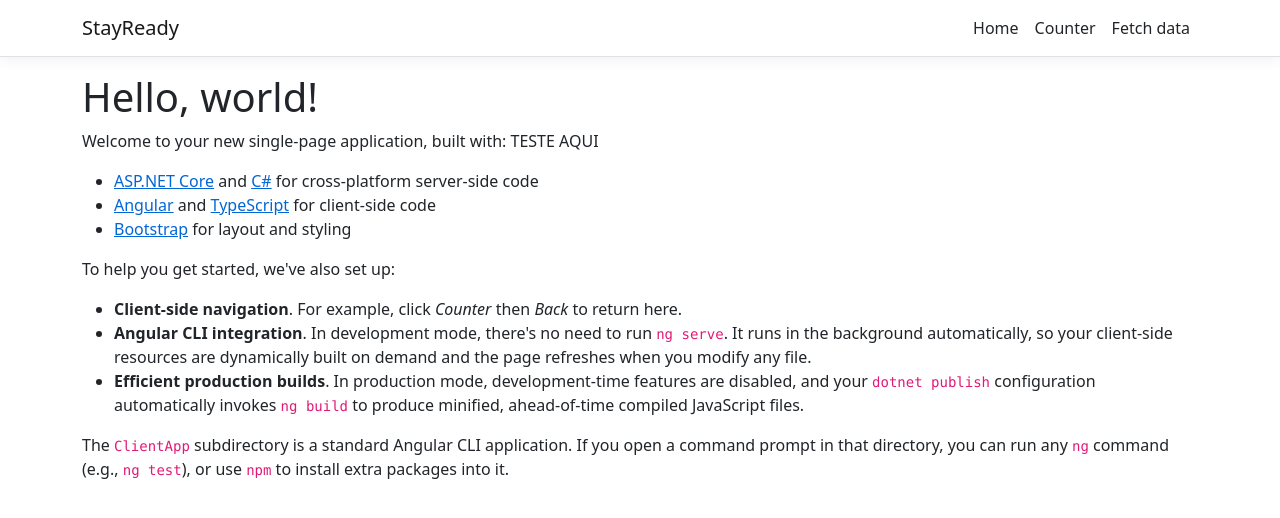
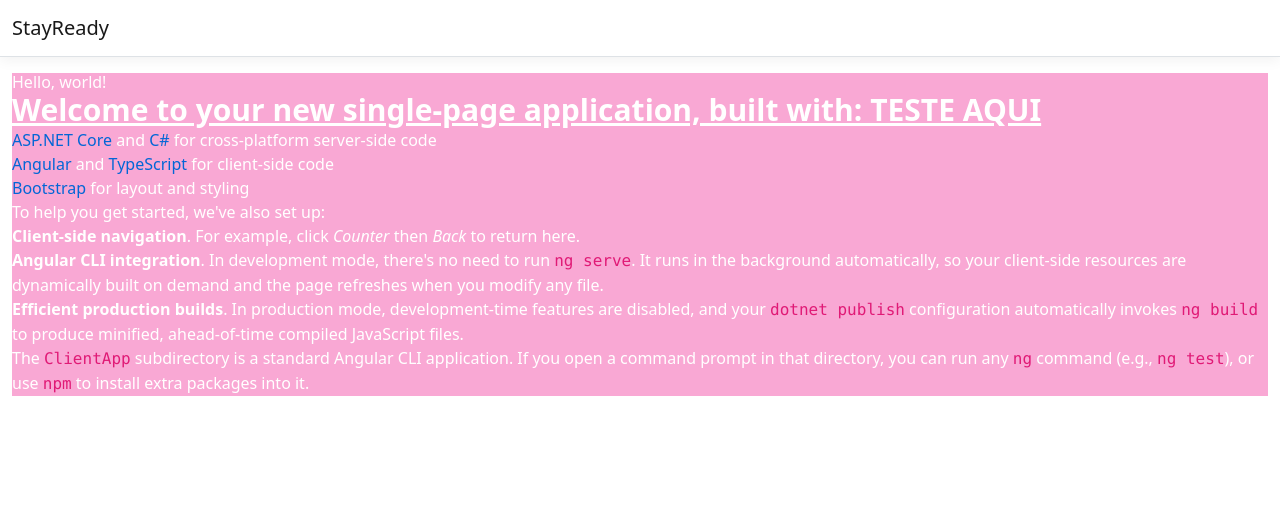
Before and after one commit to BarbosaThaissa/deliver-dine-app, an Angular app in the folder StayReady/ClientApp/: page / in a window 1280 px wide. Shown: the top 518 px of the page. Built offline with nearby package versions, Linux system fonts and the light colour scheme.

Commit message:
feat: add tailwind css

```diff
--- a/StayReady/ClientApp/package.json
+++ b/StayReady/ClientApp/package.json
@@ -45,10 +45,10 @@
     "karma-coverage": "~2.2.0",
     "karma-jasmine": "~5.1.0",
     "karma-jasmine-html-reporter": "^2.0.0",
+    "tailwindcss": "^3.3.3",
     "typescript": "~4.9.5"
   },
   "overrides": {
     "autoprefixer": "10.4.5"
-  },
-  "optionalDependencies": {}
+  }
 }
--- a/StayReady/ClientApp/src/app/home/home.component.html
+++ b/StayReady/ClientApp/src/app/home/home.component.html
@@ -1,5 +1,7 @@
-<h1>Hello, world!</h1>
-<p>Welcome to your new single-page application, built with: TESTE AQUI</p>
+<div class="bg-pink-300 text-white">
+
+  <h1>Hello, world!</h1>
+  <p class="text-3xl font-bold underline">Welcome to your new single-page application, built with: TESTE AQUI</p>
 <ul>
   <li><a href='https://get.asp.net/'>ASP.NET Core</a> and <a href='https://msdn.microsoft.com/en-us/library/67ef8sbd.aspx'>C#</a> for cross-platform server-side code</li>
   <li><a href='https://angular.io/'>Angular</a> and <a href='http://www.typescriptlang.org/'>TypeScript</a> for client-side code</li>
@@ -12,3 +14,5 @@
   <li><strong>Efficient production builds</strong>. In production mode, development-time features are disabled, and your <code>dotnet publish</code> configuration automatically invokes <code>ng build</code> to produce minified, ahead-of-time compiled JavaScript files.</li>
 </ul>
 <p>The <code>ClientApp</code> subdirectory is a standard Angular CLI application. If you open a command prompt in that directory, you can run any <code>ng</code> command (e.g., <code>ng test</code>), or use <code>npm</code> to install extra packages into it.</p>
+
+</div>
--- a/StayReady/ClientApp/src/styles.css
+++ b/StayReady/ClientApp/src/styles.css
@@ -1,4 +1,6 @@
-/* You can add global styles to this file, and also import other style files */
+@tailwind base;
+@tailwind components;
+@tailwind utilities;
 
 /* Provide sufficient contrast against white background */
 a {
--- /dev/null
+++ b/StayReady/ClientApp/tailwind.config.js
@@ -0,0 +1,8 @@
+/** @type {import('tailwindcss').Config} */
+module.exports = {
+  content: ["./src/**/*.{html,ts}"],
+  theme: {
+    extend: {},
+  },
+  plugins: [],
+};
```
Also changed, not shown: 1 other file (tests, documents, lock files or other folders).
